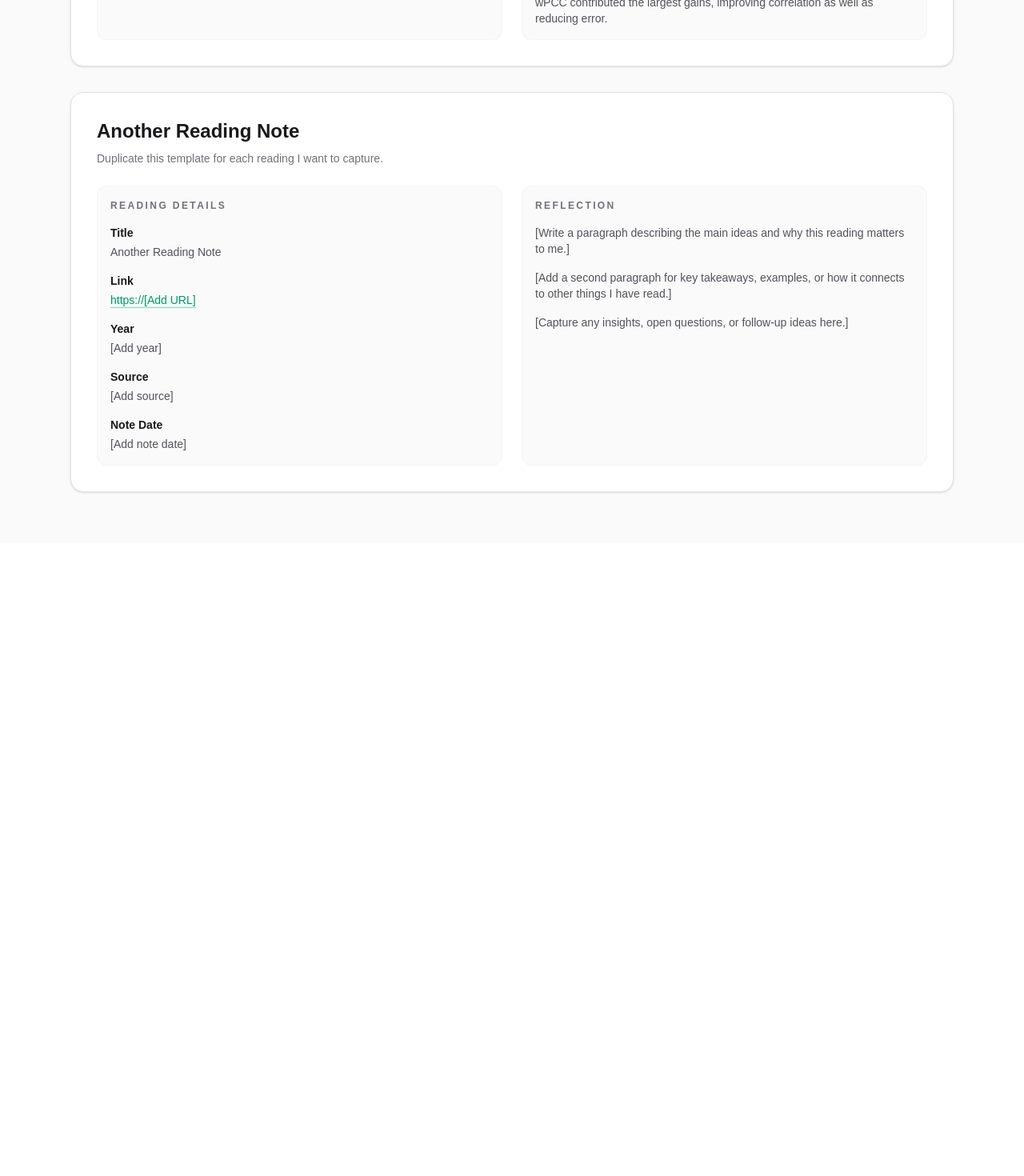
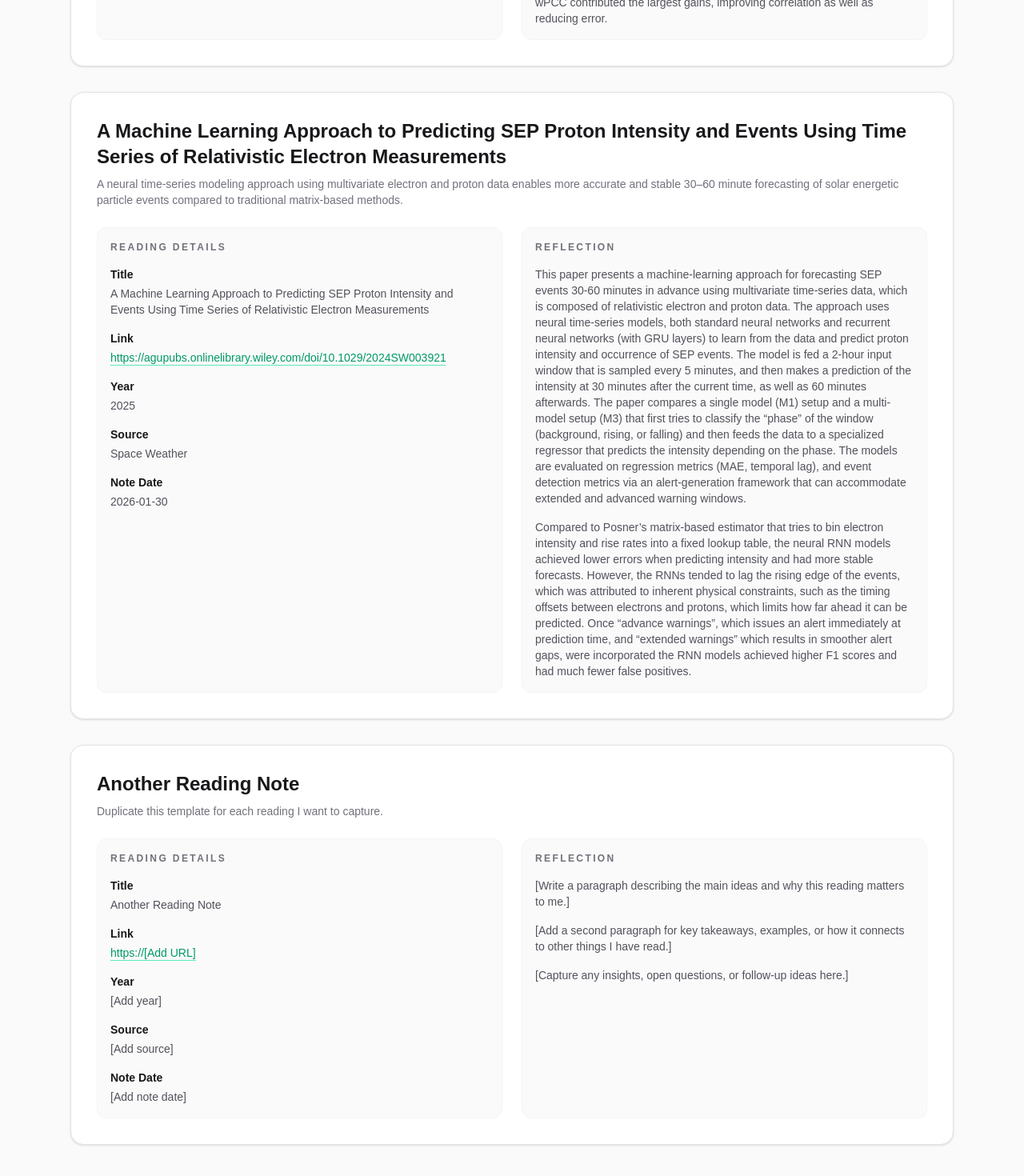
Before and after one commit to danielx1611/ML-Research-Summaries, a Next.js app: page /summaries in a window 1280 px wide. Shown: the part 1902-3372 px from the top of the page at 80% size. Before the commit the page ends 2581 px from the top, so only its background shows below. Built offline with nearby package versions, Linux system fonts and the light colour scheme.

Commit message:
Add new summary Jan 30

```diff
--- a/app/summaries/page.tsx
+++ b/app/summaries/page.tsx
@@ -28,6 +28,21 @@ const summaryTemplates = [
     reflection: [
       "This paper addresses highly imbalance regression on tabular data, where the imbalance ratio >= 1000. It is argued that Mean Squared Error is insufficient to evaluate the model’s predictions since it ignores the correlation between predictions and true values. The paper proposes CISIR (Correlation, Involution importance, and Stratified sampling for Imbalanced Regression), which has 3 components: (1) the weighted Pearson Correlation Coefficient (wPCC), (2) Monotonically Decreasing Involution (MDI) Importance, which generalizes inverse and linear weighting, while supporting convex, linear, or concave emphasis on rare samples, and (3) stratified sampling of mini-batches to ensure rare instances appear in every batch. The resulting model is based on a weighted MSE plus a scaled wPCC regularizer, with the importance derived from KDE-estimated label densities.",
       "The method was evaluated on five highly imbalanced tabular datasets (two SEP datasets, SARCOS, Blog Feedback, and Online News Popularity). The main metrics being use are AORE (average of overall MAE and rare-instance MAE) as well as AORC (average of overall PCC and rare-instance PCC), with additional metric checks such as MAE, MAER, PCC, and PCCR. Across the datasets, CISIR achieved the lowest AORE in the majority of datasets, and the highest/second-highest AORC in all datasets, outperforming other methods such DenseLoss, Balanced MSE, and other LDS,FDS-based baselines. Through the ablation studies, it was stated that wPCC contributed the largest gains, improving correlation as well as reducing error. ",
+    ],
+  },
+  {
+    id: "machine-learning-approach-time-series-relativistic",
+    title:
+      "A Machine Learning Approach to Predicting SEP Proton Intensity and Events Using Time Series of Relativistic Electron Measurements",
+    description:
+      "A neural time-series modeling approach using multivariate electron and proton data enables more accurate and stable 30–60 minute forecasting of solar energetic particle events compared to traditional matrix-based methods.",
+    link: "https://agupubs.onlinelibrary.wiley.com/doi/10.1029/2024SW003921",
+    year: "2025",
+    source: "Space Weather",
+    noteDate: "2026-01-30",
+    reflection: [
+      "This paper presents a machine-learning approach for forecasting SEP events 30-60 minutes in advance using multivariate time-series data, which is composed of relativistic electron and proton data. The approach uses neural time-series models, both standard neural networks and recurrent neural networks (with GRU layers) to learn from the data and predict proton intensity and occurrence of SEP events. The model is fed a 2-hour input window that is sampled every 5 minutes, and then makes a prediction of the intensity at 30 minutes after the current time, as well as 60 minutes afterwards. The paper compares a single model (M1) setup and a multi-model setup (M3) that first tries to classify the “phase” of the window (background, rising, or falling) and then feeds the data to a specialized regressor that predicts the intensity depending on the phase. The models are evaluated on regression metrics (MAE, temporal lag), and event detection metrics via an alert-generation framework that can accommodate extended and advanced warning windows.",
+      "Compared to Posner’s matrix-based estimator that tries to bin electron intensity and rise rates into a fixed lookup table, the neural RNN models achieved lower errors when predicting intensity and had more stable forecasts. However, the RNNs tended to lag the rising edge of the events, which was attributed to inherent physical constraints, such as the timing offsets between electrons and protons, which limits how far ahead it can be predicted. Once “advance warnings”, which issues an alert immediately at prediction time, and “extended warnings” which results in smoother alert gaps, were incorporated the RNN models achieved higher F1 scores and had much fewer false positives. "
     ],
   },
   {
```
